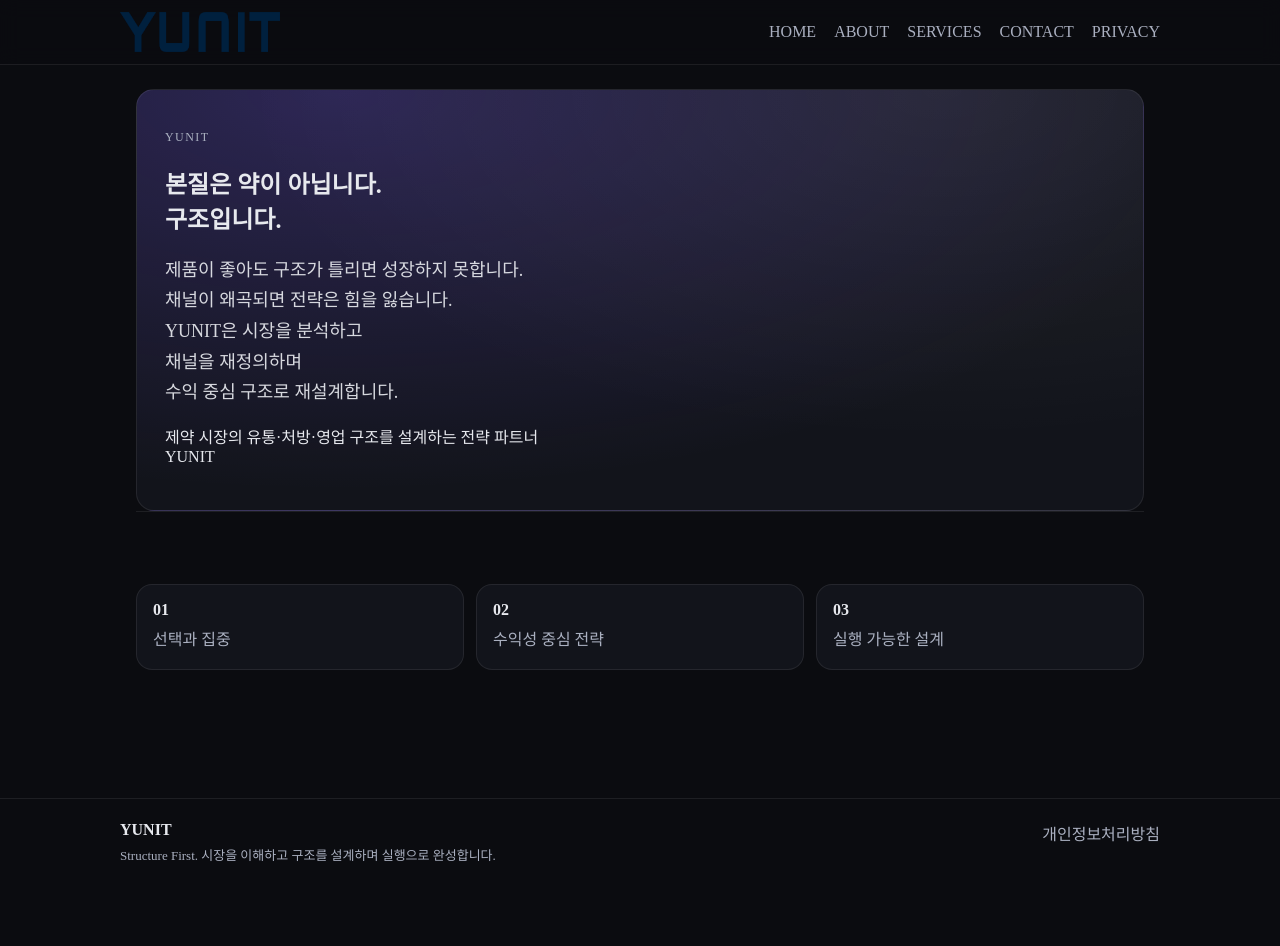
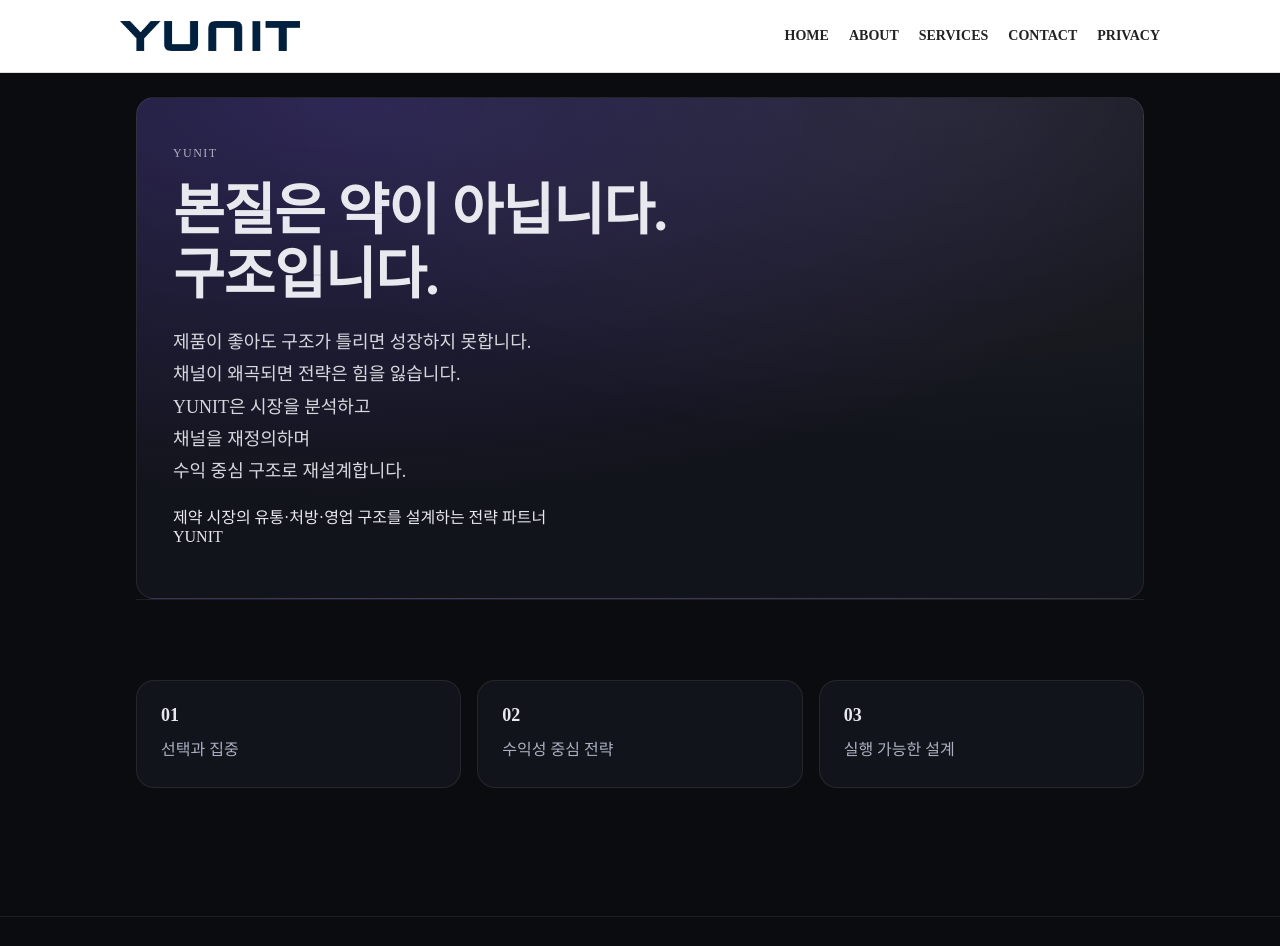
Before and after one commit to yun-it/yunit-site, a Next.js app: page / in a window 1280 px wide. Shown: the top 946 px of the page. Before the commit the page ends 886 px from the top, so only its background shows below. Built offline with nearby package versions, Linux system fonts and the light colour scheme.

Commit message:
Update styles

```diff
--- a/app/globals.css
+++ b/app/globals.css
@@ -7,67 +7,75 @@
   --accent: #7c5cff;
 }
 
-* { box-sizing: border-box; }
-html, body { padding: 0; margin: 0; background: var(--bg); color: var(--text); }
-a { color: inherit; text-decoration: none; }
-button, input, textarea { font: inherit; }
+* {
+  box-sizing: border-box;
+}
+
+html,
+body {
+  padding: 0;
+  margin: 0;
+  background: var(--bg);
+  color: var(--text);
+}
+
+a {
+  color: inherit;
+  text-decoration: none;
+}
+
+button,
+input,
+textarea {
+  font: inherit;
+}
 
 .container {
   width: min(1040px, calc(100% - 32px));
   margin: 0 auto;
 }
 
+/* HEADER */
 .site-header {
   position: sticky;
   top: 0;
   backdrop-filter: blur(10px);
-  background: rgba(11, 12, 16, 0.65);
-  border-bottom: 1px solid var(--line);
+  background: white;
+  border-bottom: 1px solid #ddd;
   z-index: 50;
 }
 
 .header-inner {
-  height: 64px;
+  height: 72px;
   display: flex;
   align-items: center;
   justify-content: space-between;
 }
 
-.brand { display: flex; align-items: center; }
+.brand {
+  display: flex;
+  align-items: center;
+}
 
 .nav {
   display: flex;
-  gap: 18px;
+  gap: 20px;
   align-items: center;
-  color: var(--muted);
+  color: #222;
+  font-size: 14px;
+  font-weight: 600;
 }
 
-.nav a:hover { color: var(--text); }
-.nav .cta {
-  color: var(--text);
-  border: 1px solid var(--line);
-  padding: 10px 12px;
-  border-radius: 10px;
-  background: rgba(255,255,255,0.04);
-}
-.nav .cta:hover { border-color: rgba(255,255,255,0.18); }
-
-/* 섹션 구분이 생기도록 패딩 조정 */
-.main { padding: 24px 0 72px; }
-
-.h1 {
-  font-size: 44px;
-  line-height: 1.1;
-  margin: 0 0 14px;
-  letter-spacing: -0.6px;
-}
-.p {
-  margin: 0;
-  color: var(--muted);
-  line-height: 1.7;
+.nav a:hover {
+  color: black;
 }
 
-/* 기존 section margin-top -> PPT식 섹션 구분선 */
+/* MAIN */
+.main {
+  padding: 24px 0 72px;
+}
+
+/* SECTION */
 .section {
   padding: 56px 0;
   border-top: 1px solid var(--line);
@@ -76,105 +84,24 @@
 /* HERO */
 .hero {
   border: 1px solid var(--line);
-  background: radial-gradient(900px 400px at 20% 0%, rgba(124, 92, 255, 0.25), transparent),
-              radial-gradient(700px 350px at 80% 0%, rgba(255, 255, 255, 0.07), transparent),
-              var(--card);
+  background:
+    radial-gradient(
+      900px 400px at 20% 0%,
+      rgba(124, 92, 255, 0.25),
+      transparent
+    ),
+    radial-gradient(
+      700px 350px at 80% 0%,
+      rgba(255, 255, 255, 0.07),
+      transparent
+    ),
+    var(--card);
+
   border-radius: 18px;
-  padding: 28px;
+  padding: 36px;
 }
 
-.hero-actions { margin-top: 18px; display: flex; gap: 10px; flex-wrap: wrap; }
-
-.btn {
-  display: inline-flex;
-  align-items: center;
-  justify-content: center;
-  height: 42px;
-  padding: 0 14px;
-  border-radius: 12px;
-  border: 1px solid var(--line);
-  background: rgba(255,255,255,0.05);
-  color: var(--text);
-  cursor: pointer;
-}
-.btn:hover { border-color: rgba(255,255,255,0.18); }
-.btn.primary {
-  background: var(--accent);
-  border-color: rgba(0,0,0,0.2);
-  color: #0b0c10;
-  font-weight: 700;
-}
-.btn.primary:hover { filter: brightness(1.02); }
-
-/* 기존 grid 유지(혹시 기존 페이지가 사용 중이면) */
-.grid {
-  display: grid;
-  grid-template-columns: repeat(3, 1fr);
-  gap: 12px;
-  margin-top: 16px;
-}
-@media (max-width: 900px) { .grid { grid-template-columns: 1fr; } }
-
-/* PPT 코드에서 쓰는 grid/stack 추가 */
-.grid3 {
-  display: grid;
-  grid-template-columns: repeat(3, 1fr);
-  gap: 12px;
-  margin-top: 16px;
-}
-@media (max-width: 900px) { .grid3 { grid-template-columns: 1fr; } }
-
-.grid2 {
-  display: grid;
-  grid-template-columns: repeat(2, 1fr);
-  gap: 12px;
-  margin-top: 16px;
-}
-@media (max-width: 900px) { .grid2 { grid-template-columns: 1fr; } }
-
-.stack {
-  display: grid;
-  gap: 12px;
-  margin-top: 16px;
-}
-
-/* 카드 배경을 조금 더 정돈(PPT 톤) */
-.card {
-  border: 1px solid var(--line);
-  background: var(--card);
-  border-radius: 16px;
-  padding: 16px;
-}
-.card h3 { margin: 0 0 8px; font-size: 16px; }
-.card p { margin: 0; color: var(--muted); line-height: 1.65; }
-
-/* KPI (기존 유지) */
-.kpis { display: grid; grid-template-columns: repeat(3, 1fr); gap: 12px; margin-top: 16px; }
-@media (max-width: 900px) { .kpis { grid-template-columns: 1fr; } }
-.kpi { border: 1px solid var(--line); border-radius: 16px; padding: 14px; background: rgba(255,255,255,0.03); }
-.kpi .label { color: var(--muted); font-size: 13px; }
-.kpi .value { font-size: 18px; font-weight: 750; margin-top: 6px; }
-
-/* 폼 (기존 유지) */
-.form {
-  display: grid;
-  gap: 10px;
-  margin-top: 14px;
-}
-.field { display: grid; gap: 6px; }
-.field label { color: var(--muted); font-size: 13px; }
-.field input, .field textarea {
-  background: rgba(255,255,255,0.03);
-  border: 1px solid var(--line);
-  border-radius: 12px;
-  padding: 10px 12px;
-  color: var(--text);
-  outline: none;
-}
-.field input:focus, .field textarea:focus { border-color: rgba(124,92,255,0.6); }
-.field textarea { min-height: 120px; resize: vertical; }
-
-/* PPT 스타일 타이포/유틸 */
+/* TYPOGRAPHY */
 .eyebrow {
   color: var(--muted);
   letter-spacing: 0.12em;
@@ -182,10 +109,22 @@
   font-size: 12px;
 }
 
+.headline {
+  font-size: 56px;
+  line-height: 1.15;
+  margin: 18px 0;
+  letter-spacing: -1px;
+}
+
+.h1 {
+  font-size: 44px;
+  line-height: 1.1;
+  margin: 0 0 14px;
+}
+
 .h2 {
-  font-size: 24px;
-  margin: 0 0 12px;
-  letter-spacing: -0.2px;
+  font-size: 28px;
+  margin: 0 0 16px;
 }
 
 .h3 {
@@ -195,48 +134,146 @@
 
 .lead {
   font-size: 18px;
-  line-height: 1.7;
+  line-height: 1.8;
   color: var(--text);
   opacity: 0.92;
   margin: 0;
 }
 
-.bullets {
-  margin: 12px 0 0;
-  padding-left: 18px;
+.p {
+  margin: 0;
   color: var(--muted);
-  line-height: 1.75;
+  line-height: 1.7;
 }
 
-.muted { color: var(--muted); }
+.muted {
+  color: var(--muted);
+}
 
-/* CEO quote 섹션 */
+/* GRID */
+.grid {
+  display: grid;
+  grid-template-columns: repeat(3, 1fr);
+  gap: 16px;
+  margin-top: 24px;
+}
+
+.grid2 {
+  display: grid;
+  grid-template-columns: repeat(2, 1fr);
+  gap: 16px;
+  margin-top: 24px;
+}
+
+.grid3 {
+  display: grid;
+  grid-template-columns: repeat(3, 1fr);
+  gap: 16px;
+  margin-top: 24px;
+}
+
+.stack {
+  display: grid;
+  gap: 16px;
+  margin-top: 24px;
+}
+
+@media (max-width: 900px) {
+  .grid,
+  .grid2,
+  .grid3 {
+    grid-template-columns: 1fr;
+  }
+
+  .headline {
+    font-size: 40px;
+  }
+}
+
+/* CARD */
+.card {
+  border: 1px solid var(--line);
+  background: var(--card);
+  border-radius: 18px;
+  padding: 24px;
+}
+
+.card h3 {
+  margin: 0 0 10px;
+}
+
+.card p {
+  margin: 0;
+  color: var(--muted);
+  line-height: 1.7;
+}
+
+/* LIST */
+.bullets {
+  margin: 14px 0 0;
+  padding-left: 20px;
+  color: var(--muted);
+  line-height: 1.9;
+}
+
+/* QUOTE */
 .quote {
   padding: 56px 0;
   border-top: 1px solid var(--line);
 }
+
 .quoteText {
-  font-size: 22px;
-  margin: 0 0 6px;
-  letter-spacing: -0.2px;
+  font-size: 24px;
+  margin: 0 0 8px;
 }
+
 .quoteBy {
   margin: 0;
   color: var(--muted);
 }
 
-/* footer */
+/* BUTTON */
+.btn {
+  display: inline-flex;
+  align-items: center;
+  justify-content: center;
+  height: 44px;
+  padding: 0 18px;
+  border-radius: 12px;
+  border: 1px solid var(--line);
+  background: rgba(255, 255, 255, 0.05);
+  color: var(--text);
+  cursor: pointer;
+}
+
+.btn:hover {
+  border-color: rgba(255, 255, 255, 0.18);
+}
+
+/* FOOTER */
 .site-footer {
   border-top: 1px solid var(--line);
-  padding: 22px 0;
+  padding: 28px 0;
   color: var(--muted);
 }
+
 .footer-inner {
   display: flex;
   align-items: flex-start;
   justify-content: space-between;
-  gap: 12px;
+  gap: 16px;
 }
-.footer-brand { font-weight: 800; color: var(--text); }
-.footer-meta { margin-top: 6px; font-size: 13px; }
-.footer-right a:hover { color: var(--text); }
+
+.footer-brand {
+  font-weight: 800;
+  color: var(--text);
+}
+
+.footer-meta {
+  margin-top: 8px;
+  font-size: 13px;
+}
+
+.footer-right a:hover {
+  color: var(--text);
+}
--- a/app/layout.tsx
+++ b/app/layout.tsx
@@ -1,7 +1,6 @@
 import type { Metadata } from "next";
 import "./globals.css";
 import Link from "next/link";
-import Image from "next/image";
 
 export const metadata: Metadata = {
   title: "YUNIT | Structure First",
@@ -18,12 +17,14 @@
         <header className="site-header">
           <div className="container header-inner">
             <Link href="/" className="brand" aria-label="YUNIT 홈">
-              <Image
+              <img
                 src="/logo.png"
                 alt="YUNIT"
-                width={160}
-                height={40}
-                priority
+                style={{
+                  width: "180px",
+                  height: "auto",
+                  display: "block",
+                }}
               />
             </Link>
 
@@ -37,7 +38,9 @@
           </div>
         </header>
 
-        <main className="container main">{children}</main>
+        <main className="container main">
+          {children}
+        </main>
 
         <footer className="site-footer">
           <div className="container footer-inner">
```
